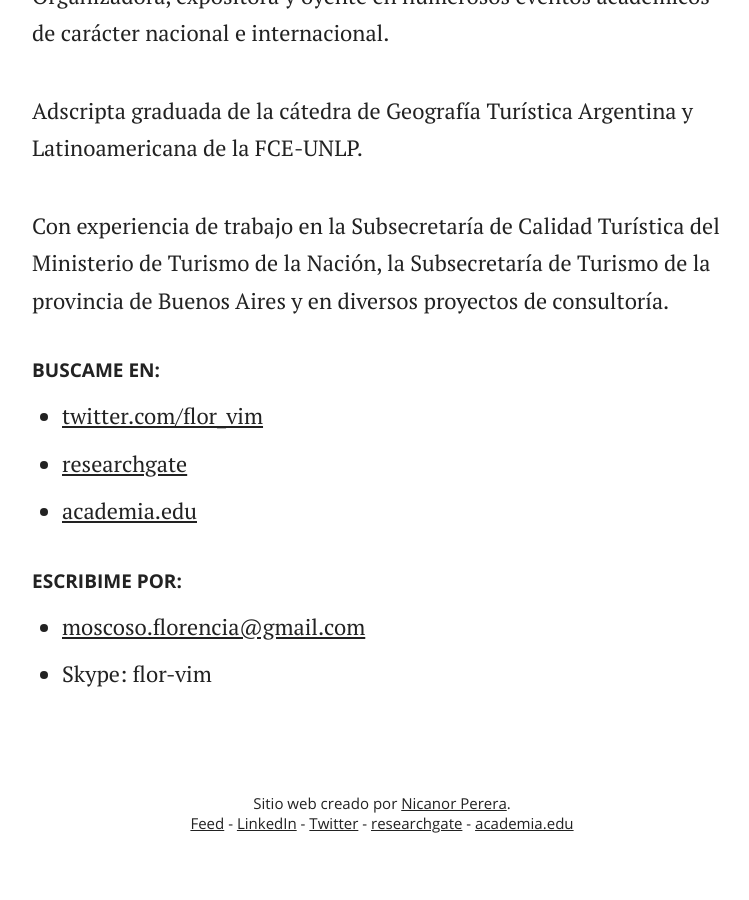
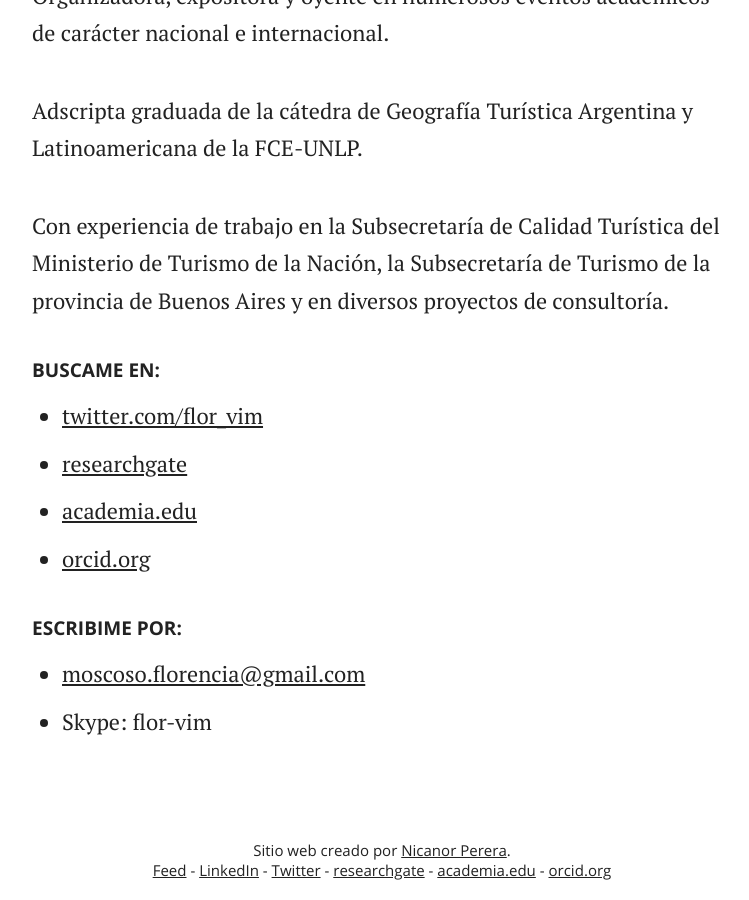
Before and after one commit to florencia-moscoso/florencia-moscoso.github.io, a Jekyll site: the page built from sobre-mi.md, in a window 1280 px wide and 900 px high, scrolled down 1489 px. Shown: the whole window, without its empty margins (258-1007 px from the left). Built offline with Jekyll 4.4.1, drawn with Linux system fonts in a browser that asks for light colours; before the commit the page ends 2342 px from its top, so only the background shows below that.

Commit message:
Add Orcid ID to footer and sobre-mi page

```diff
--- a/_config.yml
+++ b/_config.yml
@@ -15,3 +15,4 @@ linkedin_username: florencia-moscoso
 research_gate_username: Florencia_Viviana_Moscoso
 academia_edu_username: FlorenciaMoscoso
 skype_username: flor-vim
+orcid_id: '0000-0002-4851-4479'
--- a/_includes/footer.html
+++ b/_includes/footer.html
@@ -21,6 +21,12 @@
       {% if site.academia_edu_username %}
         - <a href="http://unlp.academia.edu/{{ site.academia_edu_username }}" title="Academia.edu">academia.edu</a>
       {% endif %}
+
+      {% if site.orcid_id %}
+        - <a href="https://orcid.org/{{ site.orcid_id }}" title="ORCID ID">orcid.org</a>
+      {% endif %}
+
+
     </p>
 	</div>
 </footer>
--- a/sobre-mi.md
+++ b/sobre-mi.md
@@ -40,6 +40,7 @@ y en diversos proyectos de consultoría.
 * [{{ site.twitter_username | prepend: "twitter.com/" }}]({{ site.twitter_username | prepend: "https://twitter.com/" }})
 * [researchgate]({{ site.research_gate_username | prepend: "https://www.researchgate.net/profile/" }})
 * [academia.edu]({{ site.academia_edu_username | prepend: "http://unlp.academia.edu/" }})
+* [orcid.org]({{ site.orcid_id | prepend: "https://orcid.org/" }})
 
 ### Escribime por:
 * [{{ site.email }}]({{ site.email | prepend: "mailto:" }})
```
